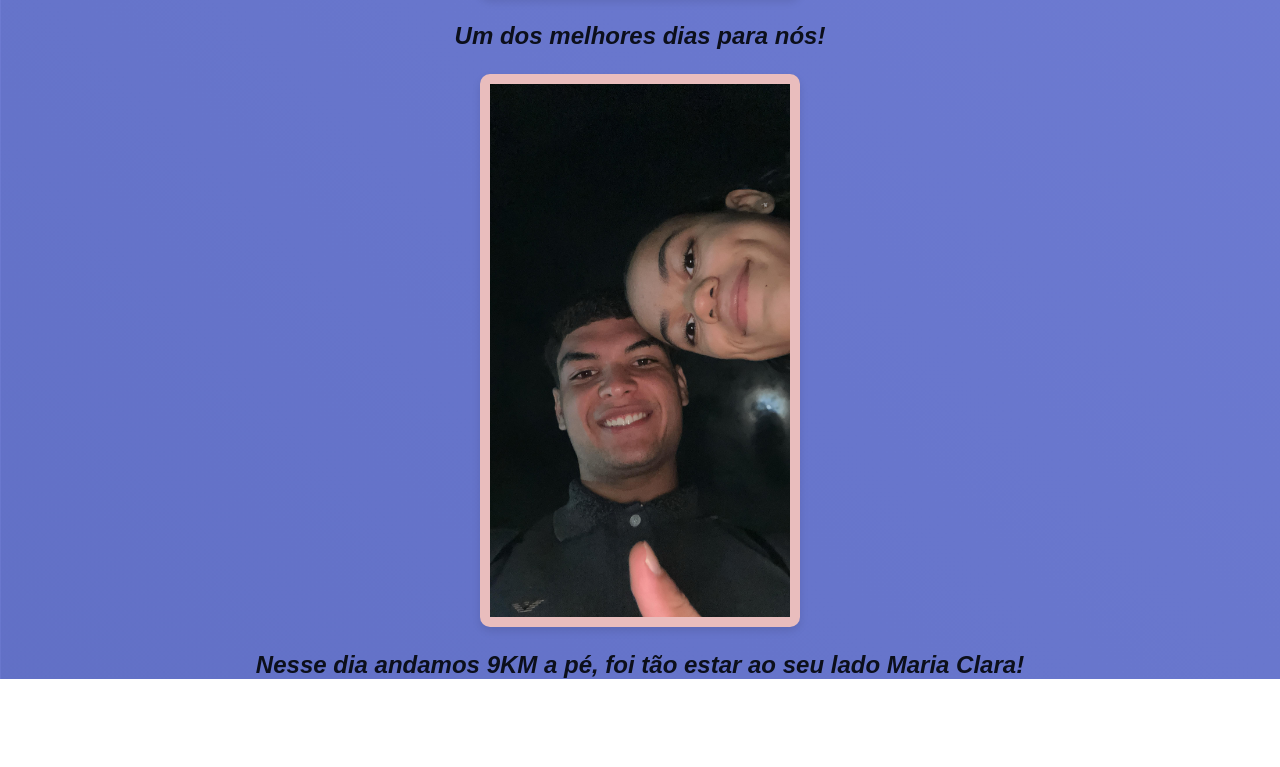
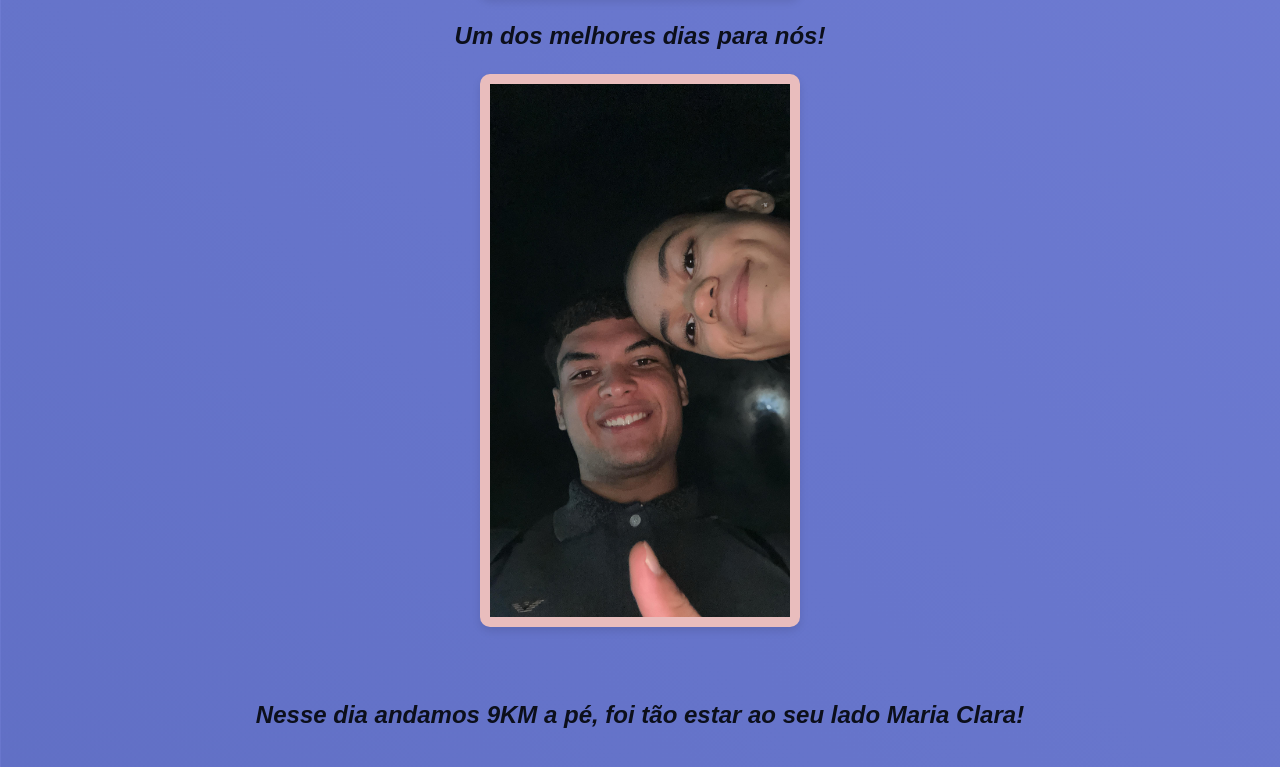
Before and after one commit to raDazin14/AlbumMCeRADA, a plain HTML site: page index.html in a window 1280 px wide. Shown: the part 7315-8082 px from the top of the page. Before the commit the page ends 7994 px from the top, so only its background shows below. Drawn offline with Linux system fonts and the light colour scheme.

Commit message:
Update index.html

```diff
--- a/index.html
+++ b/index.html
@@ -187,7 +187,7 @@
     <div>
         <img src="images/1.jpeg" alt="Casal">
         <div class="texto">
-            <p><strong>Nesse dia andamos 9KM a pé, foi tão estar ao seu lado Maria Clara!</strong></p>
+            <p style="padding: 50px;"><strong>Nesse dia andamos 9KM a pé, foi tão estar ao seu lado Maria Clara!</strong></p>
         </div>
     </div>
 
```
